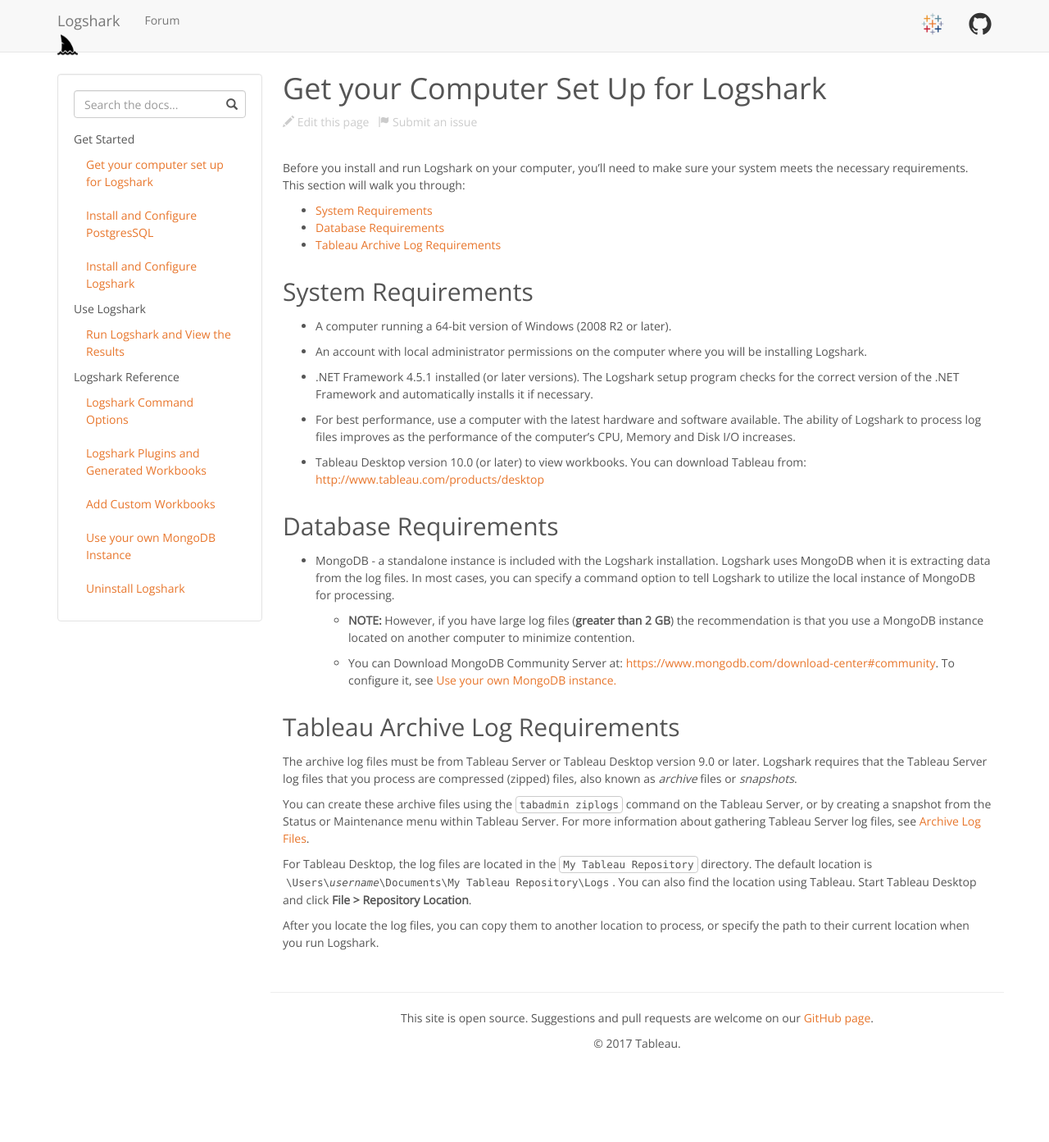
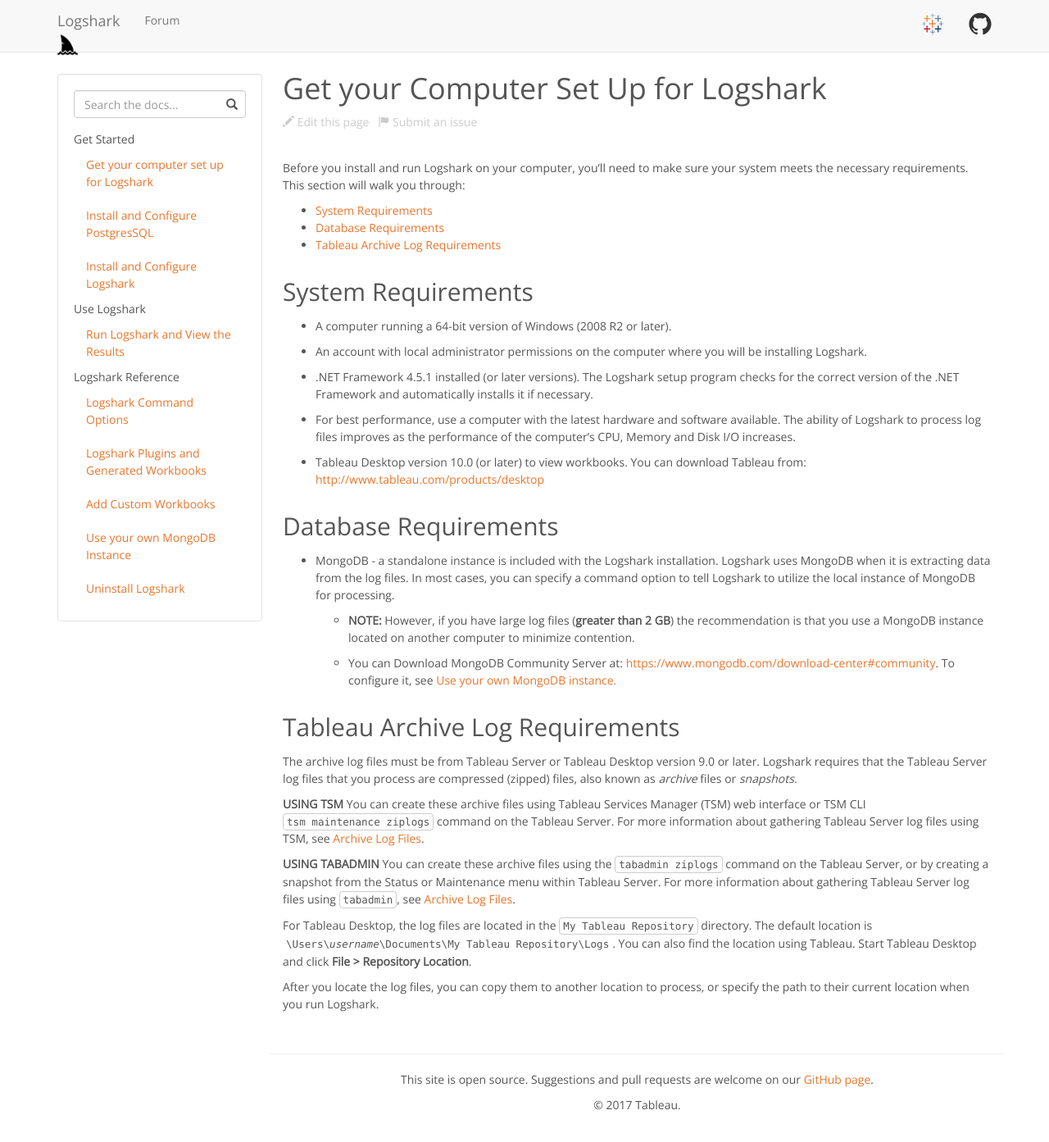
Before and after one commit to tableau/Logshark, a Jekyll site: the page built from docs/docs/logshark_prefunc.md, in a window 1280 px wide and 1398 px high. Shown: the top 1393 px of the window at 82% size. Built offline with Jekyll 4.4.1, drawn with Linux system fonts in a browser that asks for light colours.

Commit message:
Update logshark_prefunc.md
Added TSM instructions

```diff
--- a/docs/docs/logshark_prefunc.md
+++ b/docs/docs/logshark_prefunc.md
@@ -39,7 +39,11 @@
 
 The archive log files must be from Tableau Server or Tableau Desktop version 9.0 or later. Logshark requires that the Tableau Server log files that you process are compressed (zipped) files, also known as *archive* files or *snapshots*.
 
-You can create these archive files using the `tabadmin ziplogs` command on the Tableau Server, or by creating a snapshot from the Status or Maintenance menu within Tableau Server. For more information about gathering Tableau Server log files, see [Archive Log Files](http://onlinehelp.tableau.com/v2018.1/server/en-us/logs_create.htm){:target="_blank"}.
+**USING TSM**
+You can create these archive files using Tableau Services Manager (TSM) web interface or TSM CLI `tsm maintenance ziplogs` command on the Tableau Server. For more information about gathering Tableau Server log files using TSM, see [Archive Log Files](https://onlinehelp.tableau.com/current/server/en-us/logs_archive.htm){:target="_blank"}.
+
+**USING TABADMIN**
+You can create these archive files using the `tabadmin ziplogs` command on the Tableau Server, or by creating a snapshot from the Status or Maintenance menu within Tableau Server. For more information about gathering Tableau Server log files using `tabadmin`, see [Archive Log Files](http://onlinehelp.tableau.com/v2018.1/server/en-us/logs_create.htm){:target="_blank"}.
 
 For Tableau Desktop, the log files are located in the `My Tableau Repository` directory. The default location is <code>\Users\<i>username</i>\Documents\My Tableau Repository\Logs</code>. You can also find the location using Tableau. Start Tableau Desktop and click **File &gt; Repository** **Location**.
 
```
